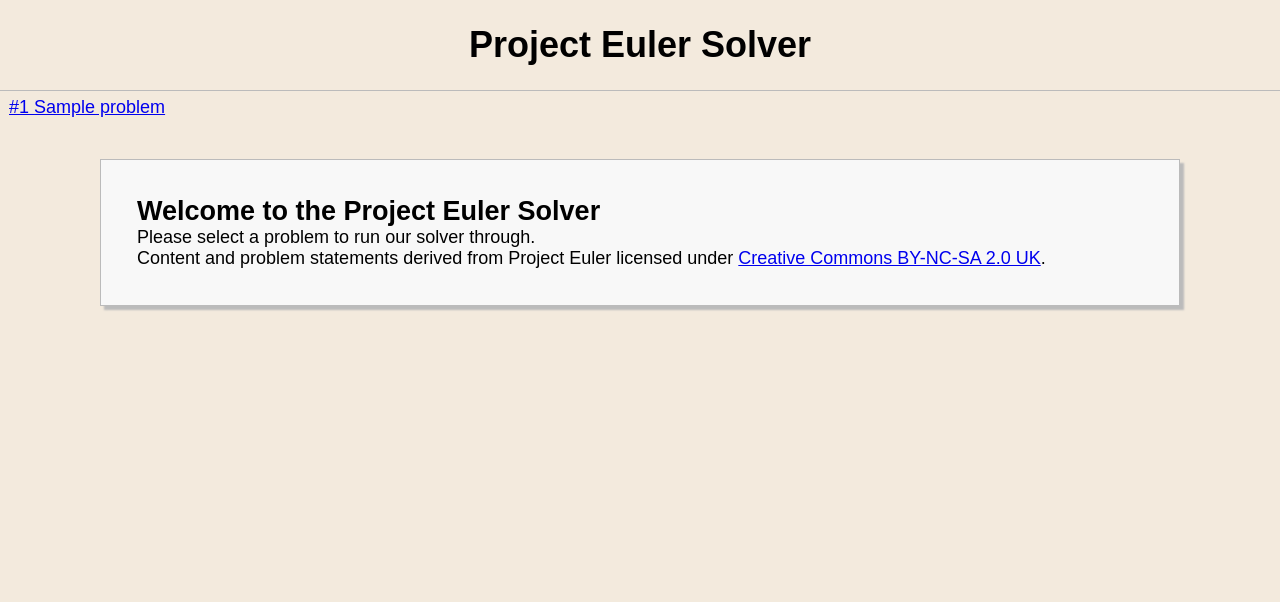
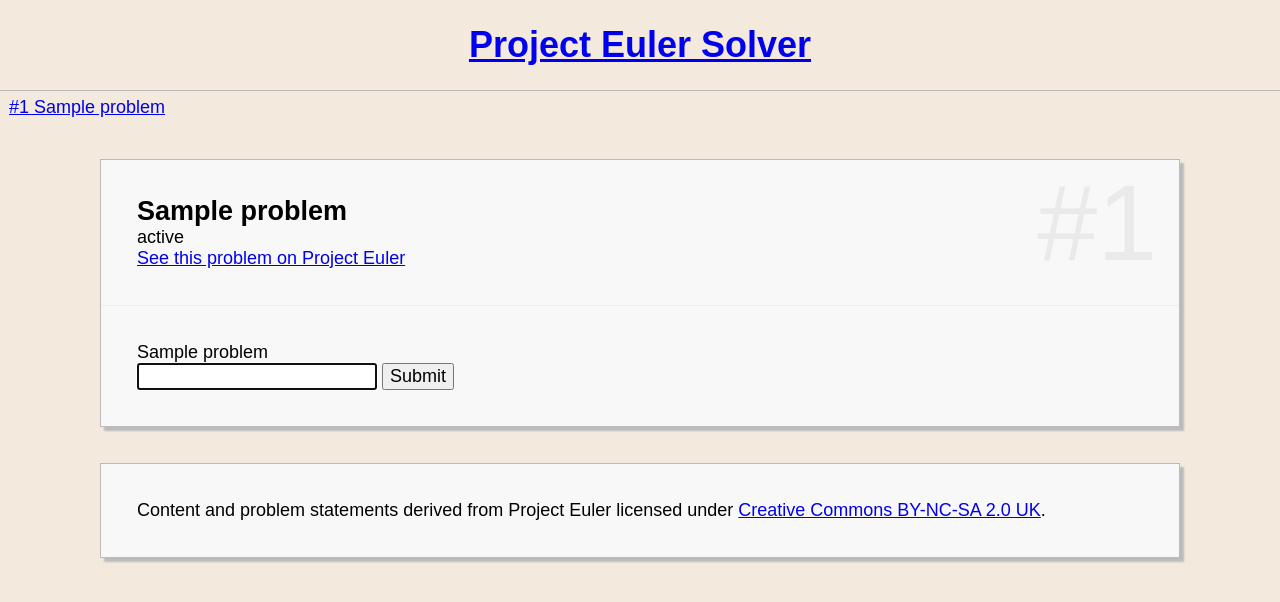
Before and after one commit to manhinli/Project-Euler-Solver, a PHP site: page /?id=1 in a window 1280 px wide. Shown: the top 602 px of the page. Run offline with PHP 8.4, Linux system fonts and the light colour scheme; tables that the repository leaves empty or names only in its code hold one stand-in row (values such as "Sample post").

Commit message:
Added non-JS compatible standard form-based code; Consolidated code for handling requested Problems into a single class
- Changed returned JSON data to no longer use camelCase to be more in line with the rest of the code
- JS-based workflow is partially broken due to above changes

```diff
--- a/api/problems.php
+++ b/api/problems.php
@@ -1,37 +1,9 @@
 <?php
 
-include_once("../classes/DbConnection.php");
-
-
-// Data = available Proj. Euler problems
-$availProblems;
-
-
-// Connect to DB and query for all available problems
-try {
-
-    $dbConn = new DbConnection();
-
-    $dbHandle =& $dbConn->open();
-
-    // Only fetching the ID and title of each problem
-    // All information fetched using ./problem.php?id=[id]
-    $availProblems = $dbHandle
-                        ->query("SELECT id, title from problems ORDER BY id ASC")
-                        ->fetchAll(PDO::FETCH_ASSOC);
-
-    $dbConn->close();
-
-} catch (PDOException $e) {
-
-    print $e->getMessage();
-    die();
-
-}
-
+include_once(__DIR__."/../classes/Problems.php");
 
 // Return data as JSON
 header("Content-Type: application/json; charset=utf-8");
-echo json_encode($availProblems, JSON_UNESCAPED_UNICODE);
+echo json_encode(Problems::fetchAll(), JSON_UNESCAPED_UNICODE);
 
 ?>
--- a/api/solve.php
+++ b/api/solve.php
@@ -9,12 +9,12 @@
 $data = $_POST;
 
 // Get the requested problem's ID
-$reqProbId = intval($data["problemId"]);
+$reqProbId = intval($data["problem_id"]);
 
 // Dynamically generate the class (which should be named "SolverX" where X = ID)
 $solverClass = "Solver" . $reqProbId;
 
-include_once("../solvers/" . $solverClass . ".php");
+include_once(__DIR__."/../solvers/" . $solverClass . ".php");
 
 $solver = new $solverClass();
 
--- a/index.html
+++ /dev/null
@@ -1,31 +0,0 @@
-<!DOCTYPE html>
-<html>
-<head>
-    <meta charset="utf-8" />
-
-    <title></title>
-
-
-
-    <link rel="stylesheet" href="static/css/normalize.css" />
-    <link rel="stylesheet" href="static/css/stylesheet.css" />
-
-    <script src="static/js/jquery-2.2.3.min.js"></script>
-    <script src="static/js/script.js"></script>
-
-
-</head>
-<body>
-    <div id="header"><h1>Project Euler Solver</h1></div>
-    <div id="content">
-        <div id="nav"></div>
-        <div id="card-workspace">
-            <div class="card">
-                <h2>Welcome to the Project Euler Solver</h2>
-                <p>Please select a problem to run our solver through.</p>
-                <p>Content and problem statements derived from Project Euler licensed under <a href="https://creativecommons.org/licenses/by-nc-sa/2.0/uk/">Creative Commons BY-NC-SA 2.0 UK</a>.</p>
-            </div>
-        </div>
-    </div>
-</body>
-</html>
--- /dev/null
+++ b/index.php
@@ -0,0 +1,126 @@
+<?php
+    // Includes for the whole page
+    include_once(__DIR__."/classes/Problems.php");
+?>
+<!DOCTYPE html>
+<html>
+<head>
+    <meta charset="utf-8" />
+    <meta name="viewport" content="width=device-width, initial-scale=1" />
+
+    <title>Project Euler Solver</title>
+
+    <link rel="stylesheet" href="static/css/normalize.css" />
+    <link rel="stylesheet" href="static/css/stylesheet.css" />
+
+    <script src="static/js/jquery-2.2.3.min.js"></script>
+    <script src="static/js/script.js"></script>
+</head>
+<body>
+    <div id="header">
+        <h1>
+            <a href="/">Project Euler Solver</a>
+        </h1>
+    </div>
+    <div id="content">
+        <div id="nav">
+<?php
+    // Generate the links to each problem
+    foreach (Problems::fetchAll() as $problemInfo) {
+        echo <<<EOT
+            <a href="/?id=$problemInfo[id]" data-problem-id="$problemInfo[id]">$problemInfo[title]</a>
+EOT;
+    }
+?>
+        </div>
+        <div id="card-workspace">
+<?php
+    // If there is an ID given, load that card in
+
+    if (isset($_GET["id"])) {
+        $reqProbId = intval($_GET["id"]);
+    }
+
+    if (isset($_POST["problem_id"])) {
+        $reqProbId = intval($_POST["problem_id"]);
+    }
+
+    if (isset($reqProbId)) {
+        $problemInfo = Problems::fetch($reqProbId);
+
+        // Partially create HTML for the card
+        $card_problemInfo = <<<EOT
+            <div class="card problem" data-problem-id="$problemInfo[id]">
+                <div class="problem-info">
+                    <h2 class="problem-title">$problemInfo[title]</h2>
+                    <div class="problem-statement">$problemInfo[statement]</div>
+                    <a class="proj-euler-link" href="https://projecteuler.net/problem=$problemInfo[id]">See this problem on Project Euler</a>
+                </div>
+                <form class="problem-input-form" method="post">
+                    <input type="hidden" name="problem_id" value="$problemInfo[id]" />
+                    <label>
+                        <div class="problem-input-label">$problemInfo[input_label]</div>
+                        <input type="text" name="input" autofocus />
+                    </label>
+                    <input type="submit" />
+                </form>
+EOT;
+
+        // If we're supposed to generate the solution, then include it in the
+        // problem info card
+        if (isset($_POST["input"])) {
+            $solverClass = "Solver" . $reqProbId;
+
+            include_once(__DIR__."/solvers/" . $solverClass . ".php");
+
+            $solver = new $solverClass();
+
+            // Run the solver
+            $input = trim($_POST["input"]);
+
+            try {
+                $solutionInfo = $solver->solve($input);
+
+                $input_htmlEscaped = htmlspecialchars($solutionInfo[input]);
+
+                $card_problemInfo .= <<<EOT
+                <div class="solution success">
+                    <p>$input_htmlEscaped</p>
+                    <p>$solutionInfo[solution]</p>
+                    <p>Total runs = $solutionInfo[total_runs]</p>
+                    <p>This took $solutionInfo[exec_time]s</p>
+                </div>
+EOT;
+            } catch (Exception $e) {
+                $input_htmlEscaped = htmlspecialchars($input);
+                $exception_htmlEscaped = htmlspecialchars($e->getMessage());
+                $card_problemInfo .= <<<EOT
+                <div class="solution fail">
+                    <p>$input_htmlEscaped</p>
+                    <p>$exception_htmlEscaped</p>
+                </div>
+EOT;
+            }
+        }
+
+        // Finish the card's HTML
+        $card_problemInfo .= <<<EOT
+            </div>
+EOT;
+
+    // Put the HTML in
+    echo $card_problemInfo;
+
+    }
+?>
+            <div class="card">
+<?php if (!isset($reqProbId)) { ?>
+                <h2>Welcome to the Project Euler Solver</h2>
+                <p>Please select a problem to run our solver through.</p>
+<?php } ?>
+                <p>Content and problem statements derived from Project Euler licensed under <a href="https://creativecommons.org/licenses/by-nc-sa/2.0/uk/">Creative Commons BY-NC-SA 2.0 UK</a>.</p>
+            </div>
+        </div>
+    </div>
+</body>
+</html>
--- a/solvers/Solver3.php
+++ b/solvers/Solver3.php
@@ -1,6 +1,6 @@
 <?php
 
-include_once("../classes/Solver.php");
+include_once(__DIR__."/../classes/Solver.php");
 
 // Project Euler
 // Problem #3
--- a/solvers/Solver5.php
+++ b/solvers/Solver5.php
@@ -1,6 +1,6 @@
 <?php
 
-include_once("../classes/Solver.php");
+include_once(__DIR__."/../classes/Solver.php");
 
 // Project Euler
 // Problem #5
--- a/static/css/stylesheet.css
+++ b/static/css/stylesheet.css
@@ -95,26 +95,18 @@
 
 
 
-#card-workspace .card.problem .problem-statement {
+#card-workspace .card.problem .problem-info,
+#card-workspace .card.problem .problem-input-form,
+#card-workspace .card.problem .solution {
     padding: 2em;
 }
 
-
-
-#card-workspace .card.problem .problem-input-form {
-    padding: 2em;
-    border-top: 1px solid #eee;
-}
-
-
-
+#card-workspace .card.problem .problem-input-form,
 #card-workspace .card.problem .solution {
-    padding: 2em;
     border-top: 1px solid #eee;
 }
 
 #card-workspace .card.problem .solution.in-progress {
-    padding: 2em;
     border-top-color: #CCEEFF;
     background: #EAF7FD;
 }
@@ -126,13 +118,11 @@
 }
 
 #card-workspace .card.problem .solution.success {
-    padding: 2em;
     border-top-color: #AAFFEE;
     background: #EAFDF7;
 }
 
 #card-workspace .card.problem .solution.fail {
-    padding: 2em;
     border-top-color: #FFCCEE;
     background: #FDEAEA;
 }
--- a/static/js/script.js
+++ b/static/js/script.js
@@ -1,11 +1,10 @@
 (function($) {
     // On init
-    var $XHR_problems = $.ajax({
-        url: "/api/problems.php",
-        method: "GET",
-        dataType: "json"
-    });
-
+    // var $XHR_problems = $.ajax({
+    //     url: "/api/problems.php",
+    //     method: "GET",
+    //     dataType: "json"
+    // });
 
 
     // On DOM ready
@@ -13,24 +12,24 @@
         var $nav = $("#nav");
         var $cardWorkspace = $("#card-workspace");
 
-        $XHR_problems
-            .done(function(data) {
-                var $nav_itemTemplate = $("<a>");
+        // $XHR_problems
+        //     .done(function(data) {
+        //         var $nav_itemTemplate = $("<a>");
 
-                $nav.append(
-                    data.map(function(problemInfo) {
-                        // Copy template and insert info
-                        // Using jQuery#attr() instead of jQuery#data() to take
-                        //  advantage of CSS content()
-                        return $nav_itemTemplate.clone()
-                                .text(problemInfo.title)
-                                .attr({
-                                    "data-problem-id": problemInfo.id,
-                                    "href": "/?id=" + problemInfo.id
-                                });
-                    })
-                );
-            });
+        //         $nav.append(
+        //             data.map(function(problemInfo) {
+        //                 // Copy template and insert info
+        //                 // Using jQuery#attr() instead of jQuery#data() to take
+        //                 //  advantage of CSS content()
+        //                 return $nav_itemTemplate.clone()
+        //                         .text(problemInfo.title)
+        //                         .attr({
+        //                             "data-problem-id": problemInfo.id,
+        //                             "href": "/?id=" + problemInfo.id
+        //                         });
+        //             })
+        //         );
+        //     });
 
 
 
@@ -38,6 +37,12 @@
             e.preventDefault();
 
             var problemId = $(this).attr("data-problem-id");
+
+            if ($(".card.problem:eq(0)", $cardWorkspace).attr("data-problem-id") === problemId) {
+                // Don't load again, focus into form
+                $(".card.problem:eq(0) form.problem-input-form *:input[type!=hidden]:first").focus();
+                return;
+            }
 
             // Load problem info
             $.ajax({
@@ -76,6 +81,8 @@
                                         ])
 
                 $cardWorkspace.prepend($card_problem);
+
+                $("form.problem-input-form *:input[type!=hidden]:first", $card_problem).focus();
             });
 
 
@@ -104,7 +111,7 @@
                 url: "/api/solve.php",
                 method: "POST",
                 data: {
-                    "problemId": problemId,
+                    "problem_id": problemId,
                     "input": inputVal
                 },
                 dataType: "json"
```
Also changed, not shown: api/problem.php (+2 -35 lines), classes/Problems.php (added, +47 -0 lines), classes/Solver.php (+4 -4 lines).
